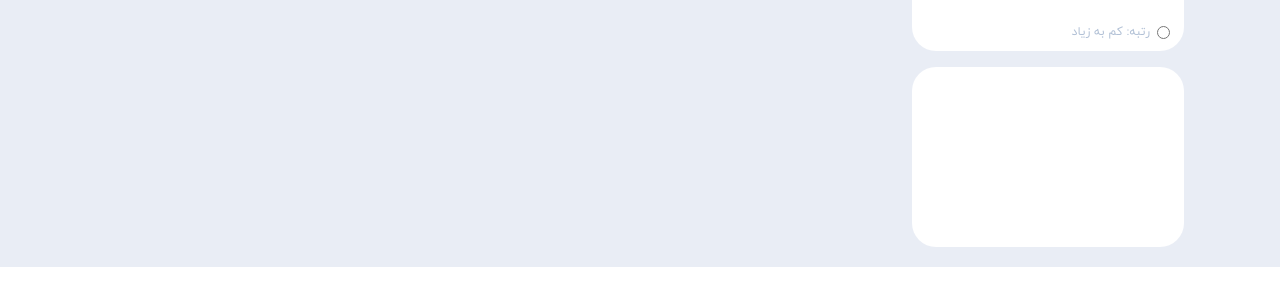
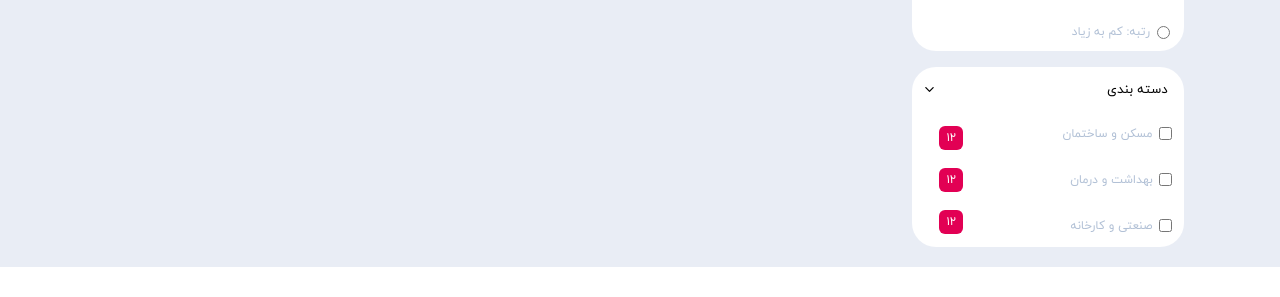
Before and after one commit to saeedmazarei/store-app, a React (Vite) app: page / in a window 1280 px wide. Shown: the part 465-762 px from the top of the page. Built offline with nearby package versions, Linux system fonts and the light colour scheme; no server answers.

Commit message:
Add ui of grouping box

```diff
--- /dev/null
+++ b/src/components/home/sidebar-menu/GroupingBox.jsx
@@ -0,0 +1,54 @@
+import { useTranslation } from 'react-i18next'
+import { IoIosArrowDown } from 'react-icons/io'
+
+import Card from '../../shared/Card'
+import styles from './SideBarMenu.module.scss'
+
+function Groupingbox() {
+    const { t } = useTranslation()
+    return (
+        <Card style={{ width: '100%', height: '180px' }} className={styles.card}>
+            <div className={`${styles['text-container']} ${styles['text-container-with-icon']}`}>
+                <span>{t('home.grouping')}</span>
+                <IoIosArrowDown />
+            </div>
+            <div className={styles['grouping-and-number-box-container']}>
+                <div
+                    className={`${styles['radio-button-container']} ${styles['check-box-container']}`}
+                >
+                    <label>
+                        <input
+                            type="checkbox"
+                            // checked={checkedItems.item1}
+                            // onChange={() => handleCheckboxChange('item1')}
+                        />
+                        <span>{t('home.building')}</span>
+                    </label>
+                    <label>
+                        <input
+                            type="checkbox"
+                            // checked={checkedItems.item2}
+                            // onChange={() => handleCheckboxChange('item2')}
+                        />
+                        <span>{t('home.health')}</span>
+                    </label>
+                    <label>
+                        <input
+                            type="checkbox"
+                            // checked={checkedItems.item3}
+                            // onChange={() => handleCheckboxChange('item3')}
+                        />
+                        <span>{t('home.factory')}</span>
+                    </label>
+                </div>
+                <div className={styles['number-box-container']}>
+                    <div className={styles['number-box']}>12</div>
+                    <div className={styles['number-box']}>12</div>
+                    <div className={styles['number-box']}>12</div>
+                </div>
+            </div>
+        </Card>
+    )
+}
+
+export default Groupingbox
--- a/src/components/home/sidebar-menu/SideBarMenu.jsx
+++ b/src/components/home/sidebar-menu/SideBarMenu.jsx
@@ -1,5 +1,5 @@
-import Card from '../../shared/Card'
 import FilterAndSearch from './FilterAndSearch'
+import Groupingbox from './GroupingBox'
 import styles from './SideBarMenu.module.scss'
 import SortBox from './SortBox'
 
@@ -7,7 +7,7 @@ function SideBarMenu() {
     return <div className={styles['side-bar-container']}>
         <FilterAndSearch />
         <SortBox />
-        <Card style={{width: '100%', height: '180px'}} />
+        <Groupingbox />
     </div>
 }
 
--- a/src/components/home/sidebar-menu/SideBarMenu.module.scss
+++ b/src/components/home/sidebar-menu/SideBarMenu.module.scss
@@ -31,7 +31,7 @@
     display: flex;
     justify-content: space-around;
     align-items: center;
-    border: 1px solid #E8EDF6;
+    border: 1px solid #e8edf6;
     border-radius: 12px;
     margin-right: 5%;
     transition: border-color 0.3s;
@@ -43,8 +43,8 @@
 }
 
 .search-box:focus-within {
-    border-color: #E20054;
-  }
+    border-color: #e20054;
+}
 
 .button {
     width: 90%;
@@ -52,8 +52,8 @@
     border-radius: 12px;
     padding: 124px, 10px, 124px;
     gap: 8px;
-    color: #FFFFFF;
-    background-color: #E20054;
+    color: #ffffff;
+    background-color: #e20054;
     margin-right: 5%;
     cursor: pointer;
 }
@@ -65,7 +65,7 @@
     margin-right: 5%;
     justify-content: space-between;
     height: 70%;
-    color: #B2C1D6;
+    color: #b2c1d6;
     label {
         display: flex;
         align-items: center;
@@ -75,9 +75,43 @@
             font-size: 12px;
         }
     }
-    input[type="radio"] {
-        accent-color: #E20054;
-      }
+    input[type='radio'] {
+        accent-color: #e20054;
+    }
+    input[type='checkbox'] {
+        accent-color: #e20054;
+    }
+}
+
+.check-box-container {
+    height: 100%;
+}
+
+.grouping-and-number-box-container {
+    display: flex;
+    justify-content: space-between;
+    width: 90%;
+    height: 60%;
+}
+
+.number-box-container {
+    width: 10%;
+    display: flex;
+    flex-direction: column;
+    justify-content: space-between;
+}
+
+.number-box {
+    width: 24px;
+    height: 24px;
+    display: flex;
+    justify-content: center;
+    align-items: center;
+    border-radius: 6px;
+    gap: 10px;
+    color: #FFFFFF;
+    font-size: 12px;
+    background-color: #E20054;
 }
 
 @media (max-width: 540px) {
--- a/src/i18n/locales/fa/translation.json
+++ b/src/i18n/locales/fa/translation.json
@@ -25,7 +25,11 @@
         "numberLowToHigh": "تعداد: کم به زیاد",
         "numberHighToLow": "تعداد: زیاد به کم",
         "rankHighToLow": "رتبه: زیاد به کم",
-        "rankLowToHigh": "رتبه: کم به زیاد"
+        "rankLowToHigh": "رتبه: کم به زیاد",
+        "grouping": "دسته بندی",
+        "building": "مسکن و ساختمان",
+        "health": "بهداشت و درمان",
+        "factory": "صنعتی و کارخانه"
     },
     "productDetails": {}
 }
```
